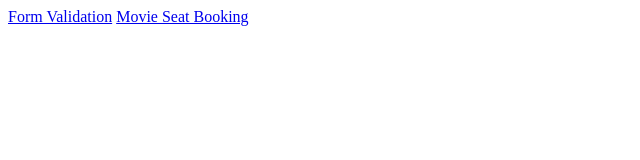
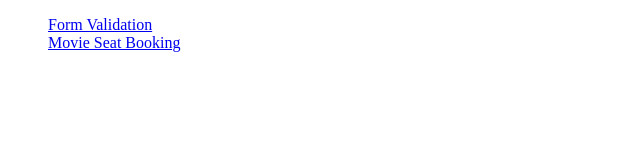
Before and after one commit to JozephM/Nard, a plain HTML site: page webc/tests.html in a window 1280 px wide. Shown: the whole page, without its empty margins (0-640 px from the left). Drawn offline with Linux system fonts and the light colour scheme.

Commit message:
Update tests.html

```diff
--- a/webc/tests.html
+++ b/webc/tests.html
@@ -7,8 +7,12 @@
 </head>
 <body>
 
-    <a href="form/index.html">Form Validation</a>
-    <a href="movie/index.html">Movie Seat Booking</a>
+    <ul style="list-style-type:none;">
+        <li><a href="form/index.html">Form Validation</a></li>
+        <li><a href="movie/index.html">Movie Seat Booking</a></li>
+    </ul>
+
+
 
 </body>
 </html>
```
